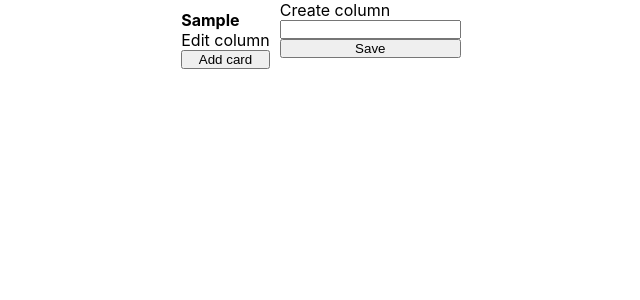
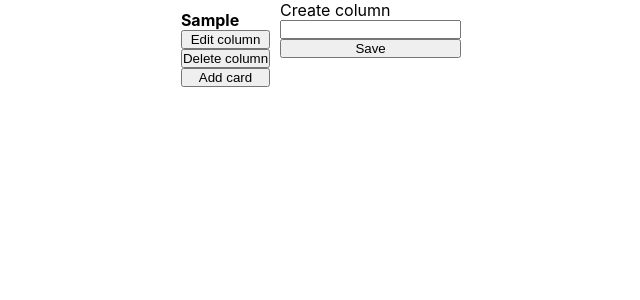
Before and after one commit to andreevgy/trello-clone, a React (Create React App) app: page / in a window 1280 px wide. Both pictures are taken after typing "Sample" into the empty fields and a click on the button "Save". Shown: the top 300 px of the page, without its empty margins (324-964 px from the left). Built offline with nearby package versions, Linux system fonts and the light colour scheme.

Commit message:
Created one context for whole app

```diff
--- a/package.json
+++ b/package.json
@@ -16,6 +16,7 @@
     "react-scripts": "5.0.1",
     "sass": "^1.51.0",
     "typescript": "^4.6.4",
+    "uuid": "^8.3.2",
     "web-vitals": "^2.1.4"
   },
   "scripts": {
@@ -43,6 +44,7 @@
     ]
   },
   "devDependencies": {
-    "@types/lodash": "^4.14.182"
+    "@types/lodash": "^4.14.182",
+    "@types/uuid": "^8.3.4"
   }
 }
--- a/src/App.tsx
+++ b/src/App.tsx
@@ -1,134 +1,26 @@
-import React, {useCallback, useEffect, useState} from 'react';
-import _ from 'lodash';
+import React from 'react';
 import './App.css';
 import styles from './App.module.scss';
-import { CardType } from "./components/Card";
-import Column, {ColumnType} from "./components/Column";
-import {CardsContext} from "./utils/cardsContext";
+import Column from "./components/Column";
 import ColumnInput from "./components/ColumnInput";
-import {ColumnsContext} from "./utils/columnsContext";
-
-const generateRandomString = () => {
-  return Math.round(Math.random() * 1000).toString();
-}
+import {useBoard} from "./utils/useBoard";
+import {BoardContext} from "./utils/boardContext";
 
 function App() {
-  const [columns, setColumns] = useState<ColumnType[]>([]);
-  const [cards, setCards] = useState<CardType[]>([]);
-  const [isLocalStorageLoaded, setIsLocalStorageLoaded] = useState(false);
-
-  useEffect(() => {
-    if (isLocalStorageLoaded) {
-      localStorage.setItem('cards', JSON.stringify(cards));
-    }
-  }, [cards, isLocalStorageLoaded]);
-
-  useEffect(() => {
-    if (isLocalStorageLoaded) {
-      localStorage.setItem('columns', JSON.stringify(columns));
-    }
-  }, [columns, isLocalStorageLoaded]);
-
-  useEffect(() => {
-    const columnsStorage = localStorage.getItem('columns');
-    if (columnsStorage) {
-      setColumns(JSON.parse(columnsStorage));
-    }
-    const cardsStorage = localStorage.getItem('cards');
-    if (cardsStorage) {
-      setCards(JSON.parse(cardsStorage));
-    }
-    setIsLocalStorageLoaded(true);
-  }, []);
-
-  const generateNewColumnId = useCallback(() => {
-    const id = generateRandomString();
-    if (columns.find(c => c.id === id)) {
-      return generateRandomString();
-    }
-    return id;
-  }, [columns]);
-
-  const addColumn = useCallback((name: string) => {
-    const id = generateNewColumnId();
-    const column = { name, id, cards: [] };
-    setColumns(cols => [..._.clone(cols), column])
-  }, [generateNewColumnId]);
-
-  const removeColumn = useCallback((id: string) => {
-    const columnIndex = columns.findIndex(col => col.id === id);
-    if (columnIndex === -1) return;
-    const cardsIdsToRemove = columns[columnIndex].cards;
-    setColumns((cols) => _.clone(cols).splice(columnIndex, 1));
-    setCards(crds => crds.filter(c => !cardsIdsToRemove.includes(c.id)));
-  }, [columns]);
-
-  const addCardToColumn = useCallback((cardId: string, columnId: string) => {
-    setColumns(cols => cols.map(c => {
-      if (c.id !== columnId) return {...c};
-      return { ...c, cards: [...c.cards, cardId] };
-    }))
-  }, []);
-
-  const removeCardFromColumn = useCallback((cardId: string, columnId: string) => {
-    setColumns(cols => cols.map(c => {
-      if (c.id !== columnId) return {...c};
-      return { ...c, cards: c.cards.filter(cId => cId !== cardId) };
-    }))
-  }, []);
-
-  const generateNewCardId = useCallback(() => {
-    const id = generateRandomString();
-    if (cards.find(c => c.id === id)) {
-      return generateRandomString();
-    }
-    return id;
-  }, [cards]);
-
-  const addCard = useCallback((name: string, content: string, columnId: string) => {
-    const id = generateNewCardId();
-    const card = { name, id, content };
-    setCards(crds => [..._.clone(crds), card]);
-    addCardToColumn(id, columnId);
-  }, [generateNewCardId, addCardToColumn]);
-
-  const moveCardBetweenColumns = useCallback((cardId: string, oldColumnId: string, newColumnId: string) => {
-    addCardToColumn(cardId, newColumnId);
-    removeCardFromColumn(cardId, oldColumnId);
-  }, [addCardToColumn, removeCardFromColumn]);
-
-  const removeCard = useCallback((cardId: string, columnId: string) => {
-    removeCardFromColumn(cardId, columnId);
-    setCards(crds => crds.filter(card => card.id !== cardId));
-  }, [removeCardFromColumn]);
-
-  const changeColumnName = useCallback((id: string, newName: string) => {
-    setColumns(cols => cols.map(col => {
-      if (col.id !== id) return _.cloneDeep(col);
-      return { ..._.cloneDeep(col), name: newName };
-    }));
-  }, []);
-
-  const changeCardData = useCallback((id: string, newName: string, newContent: string) => {
-    setCards((cards) => cards.map(card => {
-      if (card.id !== id) return _.clone(card);
-      return { ...card, name: newName, content: newContent };
-    }));
-  }, []);
+  const board = useBoard();
 
   return (
     <div className={styles.app}>
-      <ColumnsContext.Provider value={{ columns }}>
-        <CardsContext.Provider value={{ cards, removeCard, moveCardBetweenColumns, changeCardData }}>
-          {columns.map(column => <Column
-            key={column.id}
-            column={column}
-            changeColumnName={changeColumnName}
-            addCard={addCard}
-          />)}
-          <ColumnInput onSave={addColumn} />
-      </CardsContext.Provider>
-      </ColumnsContext.Provider>
+      <BoardContext.Provider value={board}>
+        {board.columns.map(column => <Column
+          key={column.id}
+          column={column}
+          changeColumnName={board.changeColumnName}
+          addCard={board.addCard}
+          deleteColumn={board.removeColumn}
+        />)}
+        <ColumnInput onSave={board.addColumn}/>
+      </BoardContext.Provider>
     </div>
   );
 }
--- a/src/components/Card/Card.tsx
+++ b/src/components/Card/Card.tsx
@@ -1,8 +1,7 @@
-import React, {useCallback, useEffect, useMemo, useState} from 'react';
-import {useCardsContext, getCardById} from "../../utils/cardsContext";
+import React, {useMemo, useState} from 'react';
 import styles from './Card.module.scss';
 import CardInput from "../CardInput";
-import {useColumnContext} from "../../utils/columnsContext";
+import {useBoardContext} from "../../utils/boardContext";
 
 export interface CardType {
   id: string;
@@ -15,17 +14,18 @@ interface CardProps {
   columnId: string;
 }
 
+const fallbackCard = { name: "ERROR", content: "Card info not found, delete it?" };
+
+export const getCardById = (cardId: string, cards: CardType[]) => {
+  const foundCard = cards.find(c => c.id === cardId);
+  return foundCard ?? fallbackCard
+}
+
 const Card: React.FC<CardProps> = ({ cardId, columnId }) => {
-  const { cards, changeCardData, moveCardBetweenColumns } = useCardsContext();
+  const { cards, columns, changeCardData, moveCardBetweenColumns } = useBoardContext();
   const [isEditingActive, setIsEditingActive] = useState(false);
   const [isMovingDropdownActive, setIsMovingDropdownActive] = useState(false);
   const card = getCardById(cardId, cards);
-  const { columns } = useColumnContext();
-
-  const onEdit = useCallback((name: string, content: string) => {
-    changeCardData(cardId, name, content);
-    setIsEditingActive(false);
-  }, [changeCardData, cardId]);
 
   const colsToMove = useMemo(() => {
     return columns
@@ -33,10 +33,15 @@ const Card: React.FC<CardProps> = ({ cardId, columnId }) => {
       .map(c => ({ name: c.name, id: c.id }));
   }, [columns, columnId])
 
-  const onMove = useCallback((newColId: string) => {
+  const onEdit = (name: string, content: string) => {
+    changeCardData(cardId, name, content);
+    setIsEditingActive(false);
+  };
+
+  const onMove =(newColId: string) => {
     setIsMovingDropdownActive(false);
     moveCardBetweenColumns(cardId, columnId, newColId);
-  }, [columnId, cardId, moveCardBetweenColumns]);
+  };
 
   if (isEditingActive) {
     return <div className={styles.card}>
--- a/src/components/CardInput/CardInput.tsx
+++ b/src/components/CardInput/CardInput.tsx
@@ -1,4 +1,4 @@
-import React, {FormEvent, useCallback, useId, useState} from "react";
+import React, {FormEvent, useId, useState} from "react";
 import styles from './CardInput.module.scss';
 
 interface CardInputProps {
@@ -15,12 +15,12 @@ const CardInput: React.FC<CardInputProps> = (props) => {
   const nameId = useId();
   const contentId = useId();
 
-  const onSubmit = useCallback((e: FormEvent) => {
+  const onSubmit = (e: FormEvent) => {
     e.preventDefault();
     onSave(name, content);
     setName('')
     setContent('');
-  }, [name, content, onSave]);
+  };
 
   return <form onSubmit={onSubmit} className={styles.cardInput}>
     <b>{label}</b>
--- a/src/components/Column/Column.tsx
+++ b/src/components/Column/Column.tsx
@@ -1,4 +1,4 @@
-import React, {useCallback, useState} from 'react';
+import React, {useState} from 'react';
 import Card from "../Card";
 import styles from './Column.module.scss';
 import ColumnInput from "../ColumnInput";
@@ -14,32 +14,38 @@ interface ColumnProps {
   column: ColumnType;
   changeColumnName: (id: string, name: string) => void;
   addCard: (name: string, content: string, columnId: string) => void;
+  deleteColumn: (id: string) => void;
 }
 
 const Column: React.FC<ColumnProps> = (props) => {
-  const {column, changeColumnName, addCard} = props;
+  const {column, changeColumnName, addCard, deleteColumn} = props;
   const [isEditing, setIsEditing] = useState(false);
   const [isCreateCardOpen, setIsCreateCardOpen] = useState(false);
 
-  const onEdit = useCallback((newName: string) => {
+  const onEdit = (newName: string) => {
     changeColumnName(column.id, newName);
     setIsEditing(false);
-  }, [changeColumnName, column]);
+  };
 
-  const onCardCreation = useCallback((name: string, content: string) => {
+  const onCardCreation = (name: string, content: string) => {
     addCard(name, content, column.id);
     setIsCreateCardOpen(false);
-  }, [column, addCard]);
+  };
+
+  const onDelete = () => {
+    deleteColumn(column.id);
+  };
 
   return <div className={styles.column}>
     {!isEditing
       ? <h4 onClick={() => setIsEditing(true)}>{column.name}</h4>
       : <ColumnInput onSave={onEdit} defaultName={column.name} label="Edit column" />
     }
-    {!isEditing && <div onClick={() => setIsEditing(true)}>Edit column</div>}
+    {!isEditing && <button onClick={() => setIsEditing(true)}>Edit column</button>}
     <div>
       {column.cards.map(c => <Card cardId={c} columnId={column.id} key={c}/>)}
     </div>
+    <button onClick={onDelete}>Delete column</button>
     {!isCreateCardOpen && <button onClick={() => setIsCreateCardOpen(true)}>Add card</button>}
     {isCreateCardOpen && <CardInput onSave={onCardCreation} />}
   </div>
--- a/src/components/ColumnInput/ColumnInput.tsx
+++ b/src/components/ColumnInput/ColumnInput.tsx
@@ -1,4 +1,4 @@
-import React, {FormEvent, useCallback, useId, useState} from "react";
+import React, {FormEvent, useId, useState} from "react";
 import styles from './ColumnInput.module.scss';
 
 interface ColumnInputProps {
@@ -12,11 +12,11 @@ const ColumnInput: React.FC<ColumnInputProps> = (props) => {
   const [value, setValue] = useState(defaultName);
   const id = useId();
 
-  const onSubmit = useCallback((e: FormEvent) => {
+  const onSubmit = (e: FormEvent) => {
     e.preventDefault();
     onSave(value);
     setValue('');
-  }, [value, onSave]);
+  };
 
   return <form onSubmit={onSubmit} className={styles.columnInput}>
     <label htmlFor={id}>{label}</label>
--- /dev/null
+++ b/src/utils/boardContext.ts
@@ -0,0 +1,18 @@
+import React, {useContext} from 'react';
+import {useBoard} from "./useBoard";
+
+export const BoardContext = React.createContext<ReturnType<typeof useBoard>>({
+  columns: [],
+  cards: [],
+  changeColumnName: () => {},
+  changeCardData:() => {},
+  moveCardBetweenColumns: () => {},
+  removeColumn: () => {},
+  removeCard: () => {},
+  removeCardFromColumn: () => {},
+  addCard: () => {},
+  addColumn: () => {},
+  addCardToColumn: () => {},
+});
+
+export const useBoardContext = () => useContext(BoardContext);
--- a/src/utils/cardsContext.ts
+++ /dev/null
@@ -1,25 +0,0 @@
-import React, {useContext} from "react";
-import {CardType} from "../components/Card";
-
-interface CardsContextType {
-  cards: CardType[];
-  removeCard: (cardId: string, columnId: string) => void;
-  moveCardBetweenColumns: (cardId: string, oldColumnId: string, newColumnId: string) => void;
-  changeCardData: (id: string, newName: string, newContent: string) => void;
-}
-
-export const CardsContext = React.createContext<CardsContextType>({
-  cards: [],
-  removeCard: () => {},
-  moveCardBetweenColumns: () => {},
-  changeCardData: () => {},
-});
-
-export const useCardsContext = () => useContext(CardsContext);
-
-const fallbackCard = { name: "ERROR", content: "Card info not found, delete it?" };
-
-export const getCardById = (cardId: string, cards: CardType[]) => {
-  const foundCard = cards.find(c => c.id === cardId);
-  return foundCard ?? fallbackCard
-}
--- a/src/utils/columnsContext.ts
+++ /dev/null
@@ -1,12 +0,0 @@
-import React, {useContext} from "react";
-import {ColumnType} from "../components/Column";
-
-interface ColumnsContextType {
-  columns: ColumnType[];
-}
-
-export const ColumnsContext = React.createContext<ColumnsContextType>({
-  columns: []
-});
-
-export const useColumnContext = () => useContext(ColumnsContext);
--- /dev/null
+++ b/src/utils/useBoard.ts
@@ -0,0 +1,112 @@
+import {useCallback, useEffect, useState} from "react";
+import {ColumnType} from "../components/Column";
+import {CardType} from "../components/Card";
+import _ from "lodash";
+import {v4 as uuid} from "uuid";
+
+export const useBoard = () => {
+  const [columns, setColumns] = useState<ColumnType[]>([]);
+  const [cards, setCards] = useState<CardType[]>([]);
+  const [isLocalStorageLoaded, setIsLocalStorageLoaded] = useState(false);
+
+  useEffect(() => {
+    if (isLocalStorageLoaded) {
+      localStorage.setItem('cards', JSON.stringify(cards));
+    }
+  }, [cards, isLocalStorageLoaded]);
+
+  useEffect(() => {
+    if (isLocalStorageLoaded) {
+      localStorage.setItem('columns', JSON.stringify(columns));
+    }
+  }, [columns, isLocalStorageLoaded]);
+
+  useEffect(() => {
+    const columnsStorage = localStorage.getItem('columns');
+    if (columnsStorage) {
+      setColumns(JSON.parse(columnsStorage));
+    }
+    const cardsStorage = localStorage.getItem('cards');
+    if (cardsStorage) {
+      setCards(JSON.parse(cardsStorage));
+    }
+    setIsLocalStorageLoaded(true);
+  }, []);
+
+  const addColumn = useCallback((name: string) => {
+    const id = uuid();
+    const column = {name, id, cards: []};
+    setColumns(cols => [..._.clone(cols), column])
+  }, []);
+
+  const removeColumn = useCallback((id: string) => {
+    const columnIndex = columns.findIndex(col => col.id === id);
+    if (columnIndex === -1) return;
+    const cardsIdsToRemove = columns[columnIndex].cards;
+    setColumns((cols) => {
+      const newCols = _.clone(cols);
+      newCols.splice(columnIndex, 1);
+      return newCols;
+    });
+    setCards(crds => crds.filter(c => !cardsIdsToRemove.includes(c.id)));
+  }, [columns]);
+
+  const addCardToColumn = useCallback((cardId: string, columnId: string) => {
+    setColumns(cols => cols.map(c => {
+      if (c.id !== columnId) return {...c};
+      return {...c, cards: [...c.cards, cardId]};
+    }))
+  }, []);
+
+  const removeCardFromColumn = useCallback((cardId: string, columnId: string) => {
+    setColumns(cols => cols.map(c => {
+      if (c.id !== columnId) return {...c};
+      return {...c, cards: c.cards.filter(cId => cId !== cardId)};
+    }))
+  }, []);
+
+  const addCard = useCallback((name: string, content: string, columnId: string) => {
+    const id = uuid();
+    const card = {name, id, content};
+    setCards(crds => [..._.clone(crds), card]);
+    addCardToColumn(id, columnId);
+  }, [addCardToColumn]);
+
+  const moveCardBetweenColumns = useCallback((cardId: string, oldColumnId: string, newColumnId: string) => {
+    addCardToColumn(cardId, newColumnId);
+    removeCardFromColumn(cardId, oldColumnId);
+  }, [addCardToColumn, removeCardFromColumn]);
+
+  const removeCard = useCallback((cardId: string, columnId: string) => {
+    removeCardFromColumn(cardId, columnId);
+    setCards(crds => crds.filter(card => card.id !== cardId));
+  }, [removeCardFromColumn]);
+
+  const changeColumnName = useCallback((id: string, newName: string) => {
+    setColumns(cols => cols.map(col => {
+      if (col.id !== id) return _.cloneDeep(col);
+      return {..._.cloneDeep(col), name: newName};
+    }));
+  }, []);
+
+  const changeCardData = useCallback((id: string, newName: string, newContent: string) => {
+    setCards((cards) => cards.map(card => {
+      if (card.id !== id) return _.clone(card);
+      return {...card, name: newName, content: newContent};
+    }));
+  }, []);
+
+  return {
+    columns,
+    cards,
+    addColumn,
+    removeColumn,
+    addCardToColumn,
+    removeCardFromColumn,
+    addCard,
+    moveCardBetweenColumns,
+    removeCard,
+    changeColumnName,
+    changeCardData
+  }
+}
```
Also changed, not shown: 1 other file (tests, documents, lock files or other folders).
